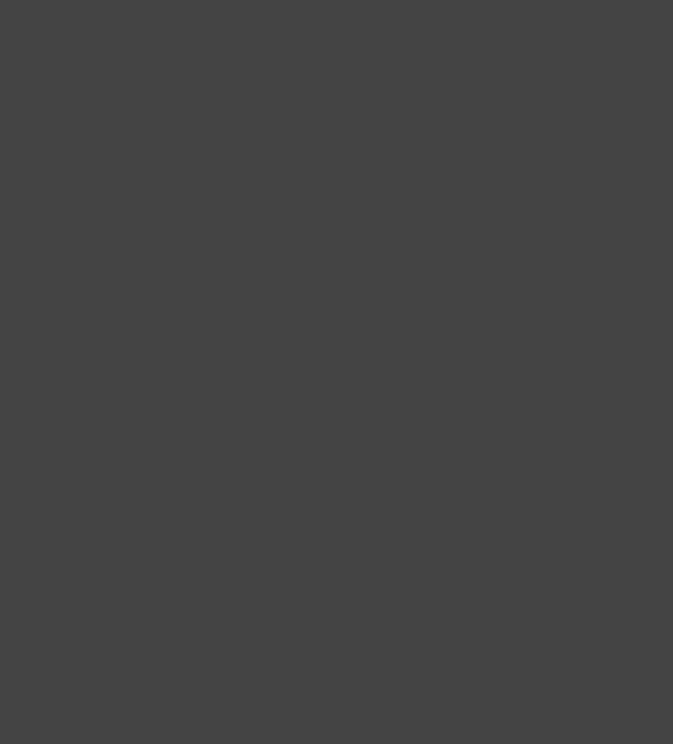
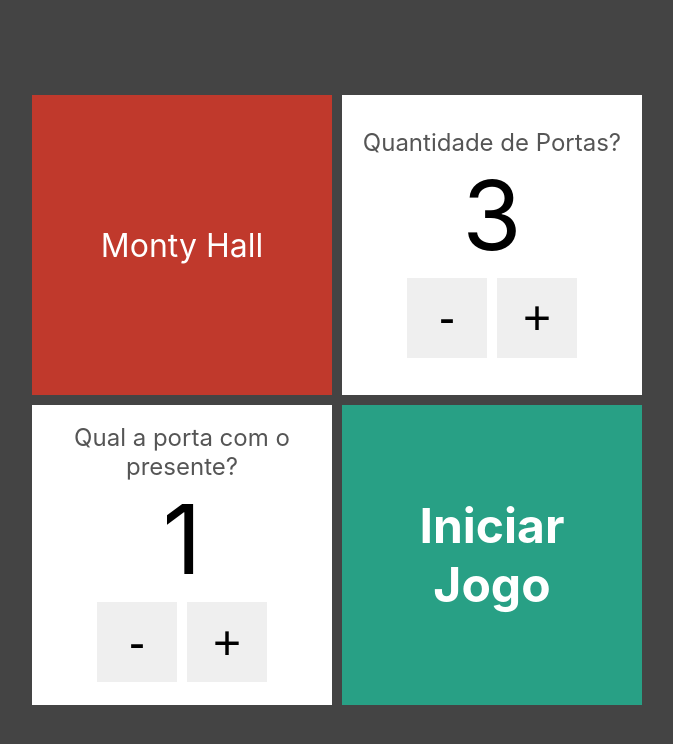
Before and after one commit to ibrunoss/problema-de-monty-hall, a Next.js app: page / in a window 1280 px wide. Shown: the top 744 px of the page, without its empty margins (303-976 px from the left). Built offline with nearby package versions, Linux system fonts and the light colour scheme.

Commit message:
Integrando componentes Cartao e EntradaNumerica à página index

```diff
--- a/pages/index.jsx
+++ /dev/null
@@ -1,7 +0,0 @@
-export default function Home() {
-  return (
-    <div>
-
-    </div>
-  )
-}
--- /dev/null
+++ b/pages/index.tsx
@@ -0,0 +1,41 @@
+import Link from "next/link";
+import { useState } from "react";
+
+import Cartao from "../components/Cartao";
+import EntradaNumerica from "../components/EntradaNumerica";
+import styles from "../styles/formulario.module.css";
+
+export default function Formulario() {
+  const [quantidadePortas, setQuantidadePortas] = useState(3);
+  const [portaComPresente, setPortaComPresente] = useState(1);
+
+  const quandoMudar = (fn) => (novaQuantidade) => fn(novaQuantidade);
+  return (
+    <div className={styles.formulario}>
+      <div>
+        <Cartao bgColor="#c0392c">Monty Hall</Cartao>
+        <Cartao>
+          <EntradaNumerica
+            valor={quantidadePortas}
+            texto="Quantidade de Portas?"
+            quandoMudar={quandoMudar(setQuantidadePortas)}
+          />
+        </Cartao>
+      </div>
+      <div>
+        <Cartao>
+          <EntradaNumerica
+            valor={portaComPresente}
+            texto="Qual a porta com o presente?"
+            quandoMudar={quandoMudar(setPortaComPresente)}
+          />
+        </Cartao>
+        <Cartao bgColor="#28a085">
+          <Link href={`/jogo/${quantidadePortas}/${portaComPresente}`}>
+            <h2 className={styles.link}>Iniciar Jogo</h2>
+          </Link>
+        </Cartao>
+      </div>
+    </div>
+  );
+}
--- /dev/null
+++ b/styles/formulario.module.css
@@ -0,0 +1,26 @@
+.formulario {
+  display: flex;
+  justify-content: center;
+  flex-direction: column;
+  align-items: center;
+  height: 100vh;
+}
+
+.formulario > div {
+  display: flex;
+}
+
+.link {
+  display: flex;
+  justify-content: center;
+  align-items: center;
+  height: 100%;
+  width: 100%;
+  text-align: center;
+  margin: 0;
+  cursor: pointer;
+}
+
+.link:hover {
+  background-color: #00000011;
+}
```
